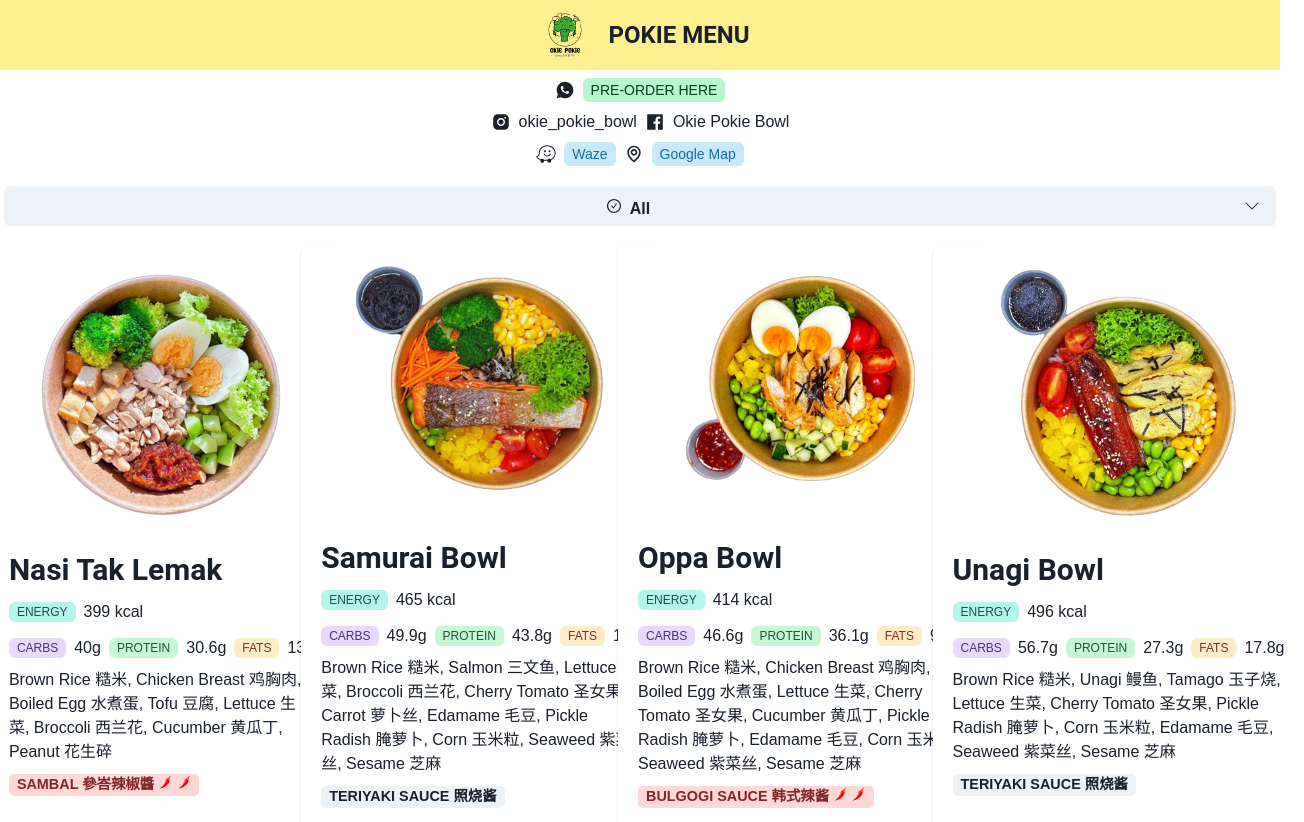
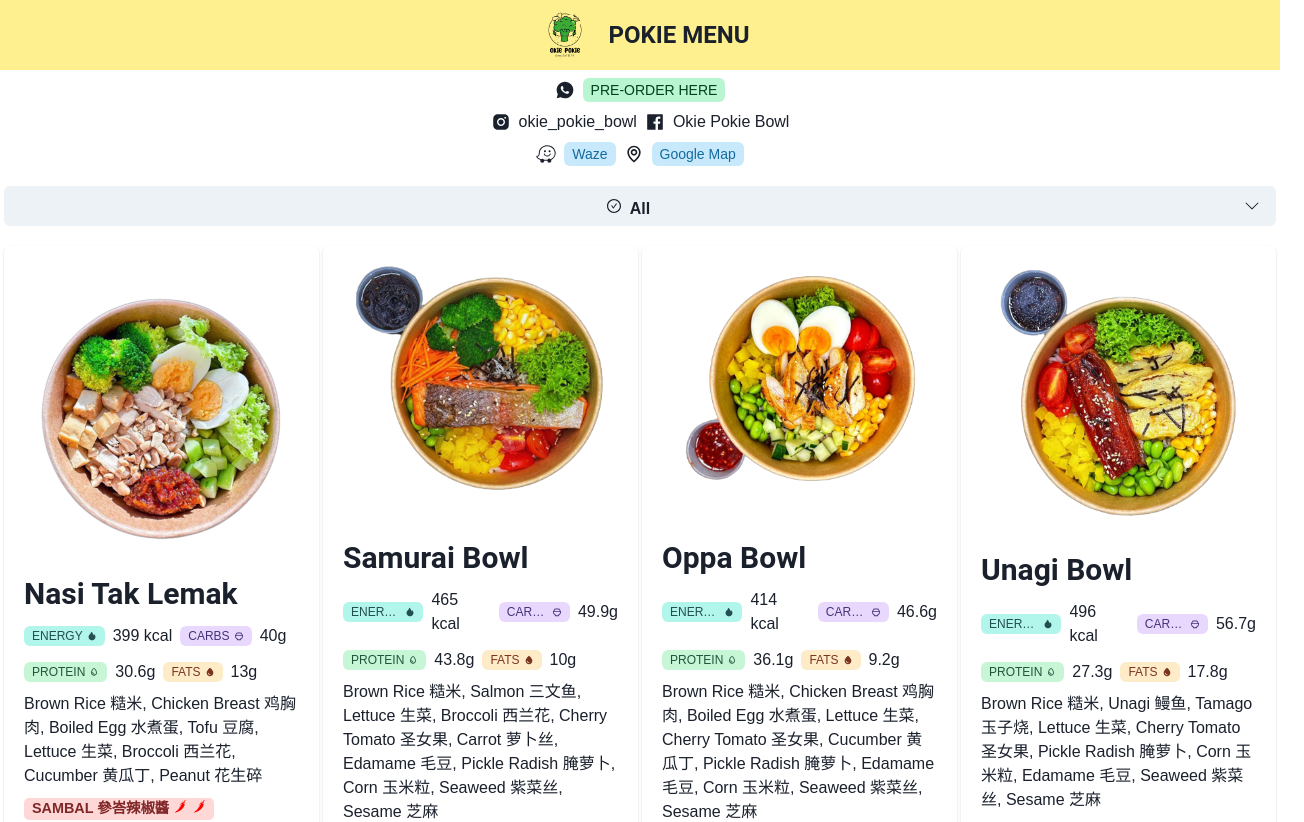
Before and after one commit to qian2z/okie-pokie, a React (Vite) app: page / in a window 1280 px wide. Shown: the top 822 px of the page, 1304 px wide, since content can reach past the window. Built offline with nearby package versions, Linux system fonts and the light colour scheme.

Commit message:
Add Icons

```diff
--- a/src/components/CalorieBar.tsx
+++ b/src/components/CalorieBar.tsx
@@ -1,4 +1,15 @@
-import { HStack, Stack, Tag, TagLabel, Text } from "@chakra-ui/react";
+import {
+  HStack,
+  Stack,
+  Tag,
+  TagLabel,
+  TagLeftIcon,
+  TagRightIcon,
+  Text,
+} from "@chakra-ui/react";
+import { AiFillFire } from "react-icons/ai";
+import { BiBowlRice } from "react-icons/bi";
+import { MdOutlineEgg, MdWaterDrop } from "react-icons/md";
 
 interface Props {
   calories: string;
@@ -15,24 +26,27 @@
           <>
             <Tag size="sm" colorScheme="teal">
               <TagLabel>ENERGY</TagLabel>
+              <TagRightIcon boxSize="10px" as={AiFillFire} ml={1} mr={0} />
             </Tag>
             <Text>{calories}</Text>
           </>
         )}
-      </HStack>
-      <HStack mt={1}>
         {carbs !== "" && (
           <>
             <Tag size="sm" colorScheme="purple">
               <TagLabel>CARBS</TagLabel>
+              <TagRightIcon boxSize="10px" as={BiBowlRice} ml={1} mr={0} />
             </Tag>
             <Text>{carbs}</Text>
           </>
         )}
+      </HStack>
+      <HStack mt={1}>
         {protein !== "" && (
           <>
             <Tag size="sm" colorScheme="green">
               <TagLabel>PROTEIN</TagLabel>
+              <TagRightIcon boxSize="10px" as={MdOutlineEgg} ml={1} mr={0} />
             </Tag>
             <Text>{protein}</Text>
           </>
@@ -41,6 +55,7 @@
           <>
             <Tag size="sm" colorScheme="orange">
               <TagLabel>FATS</TagLabel>
+              <TagRightIcon boxSize="10px" as={MdWaterDrop} ml={1} mr={0} />
             </Tag>
             <Text>{fats}</Text>
           </>
```
